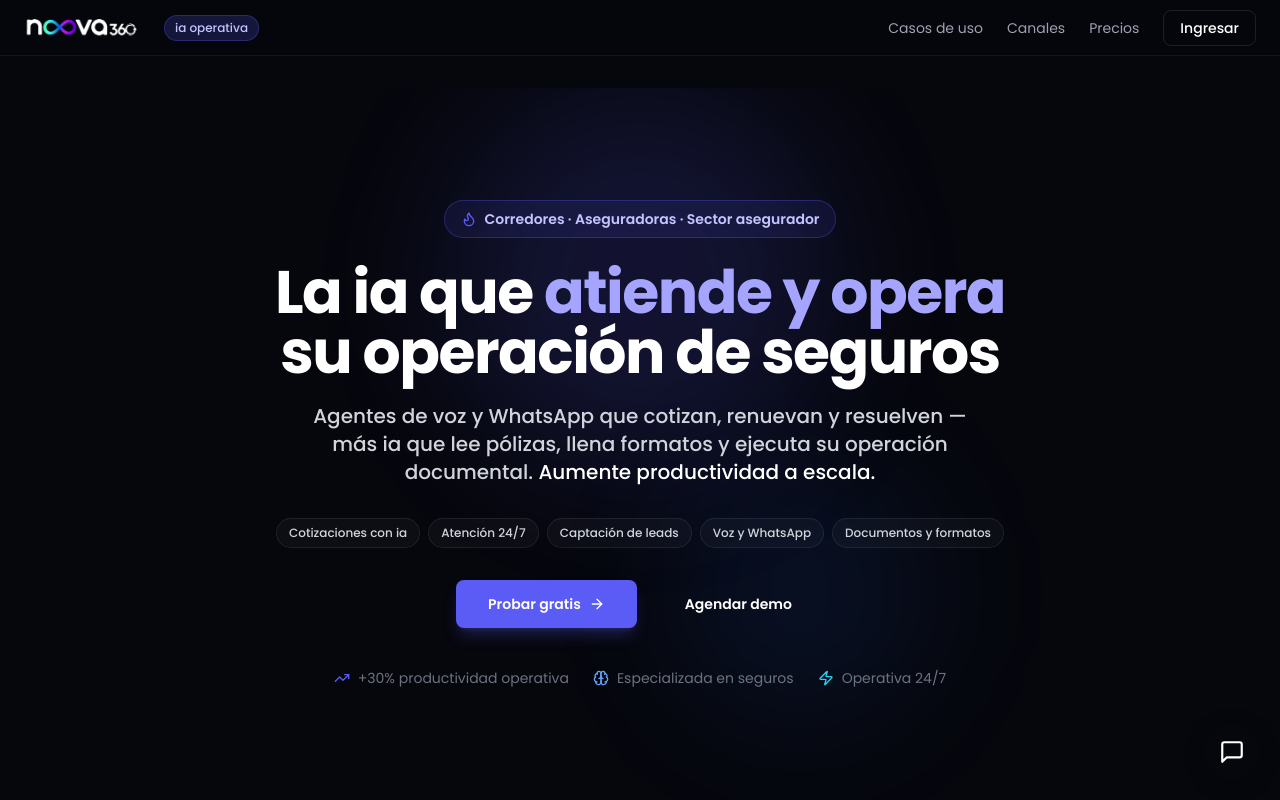
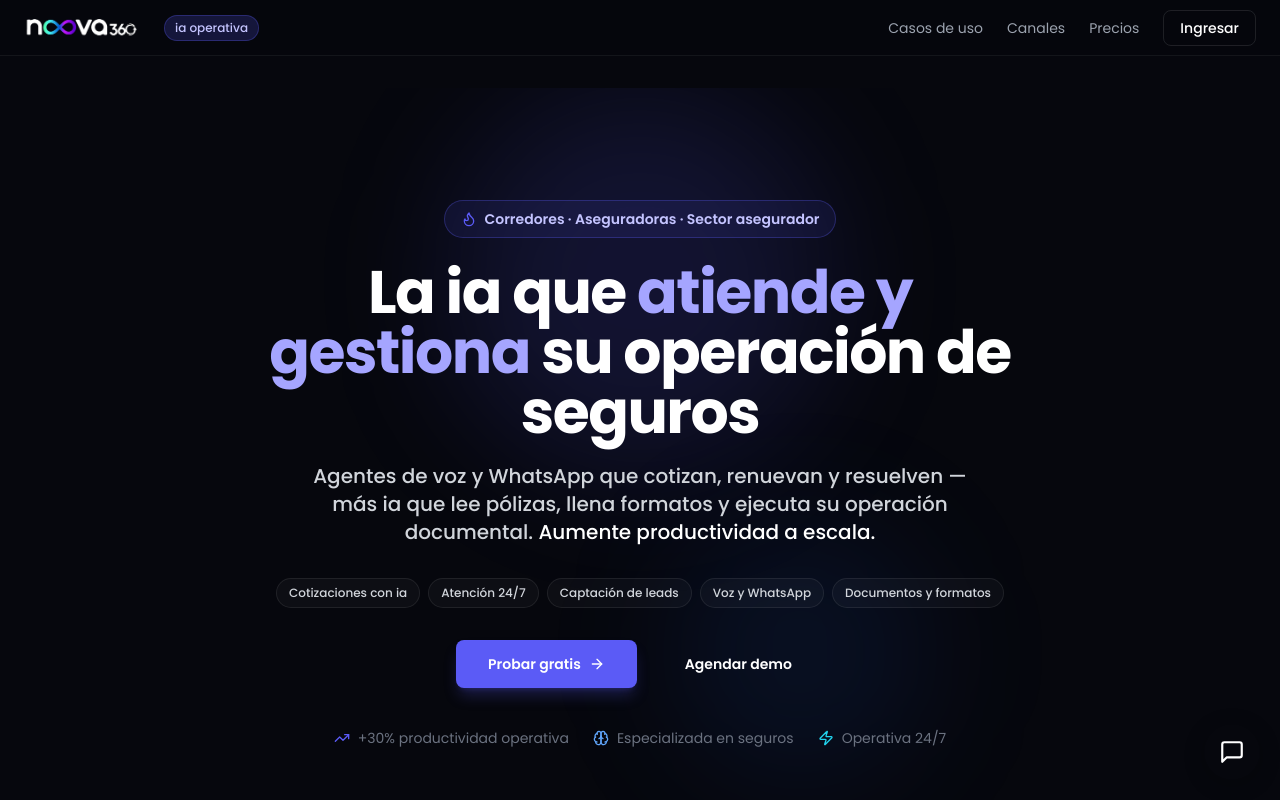
Before and after one commit to brightgroup/appnoova, a Next.js app: page / in a window 1280 px wide. Shown: the top 800 px of the page. Built offline with nearby package versions, Linux system fonts and the light colour scheme; no server answers.

Commit message:
Update landing hero headline to emphasize AI that manages insurance ops.
Co-authored-by: Cursor <cursoragent@cursor.com>

```diff
--- a/src/app/page.tsx
+++ b/src/app/page.tsx
@@ -202,7 +202,7 @@ function LandingPageContent() {
 
             <h1 className="text-4xl sm:text-5xl lg:text-6xl font-extrabold leading-tight mb-5 text-white tracking-tight">
               La ia que{" "}
-              <span className="text-[#a5a5ff]">atiende y opera</span>{" "}
+              <span className="text-[#a5a5ff]">atiende y gestiona</span>{" "}
               su operación de seguros
             </h1>
 
```
